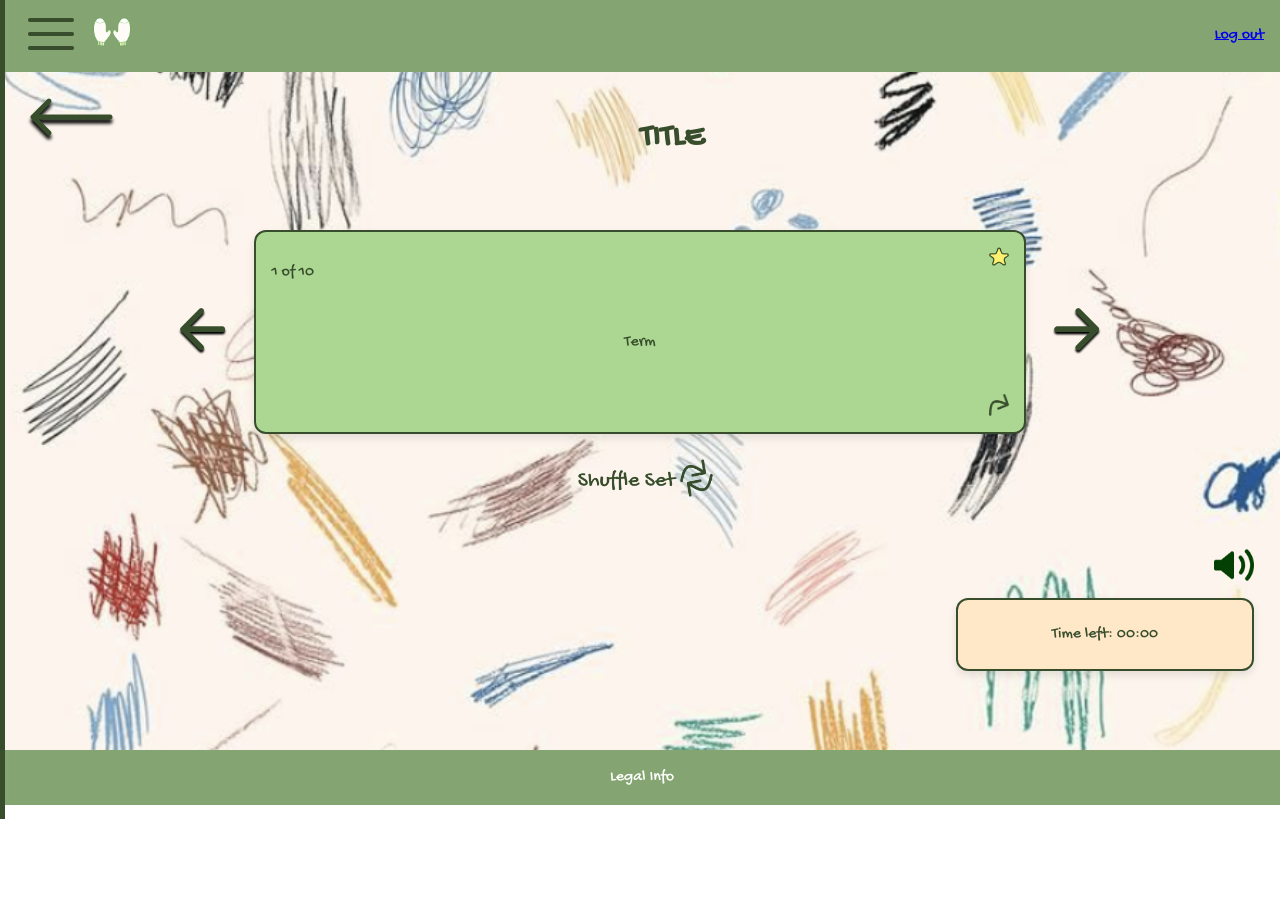
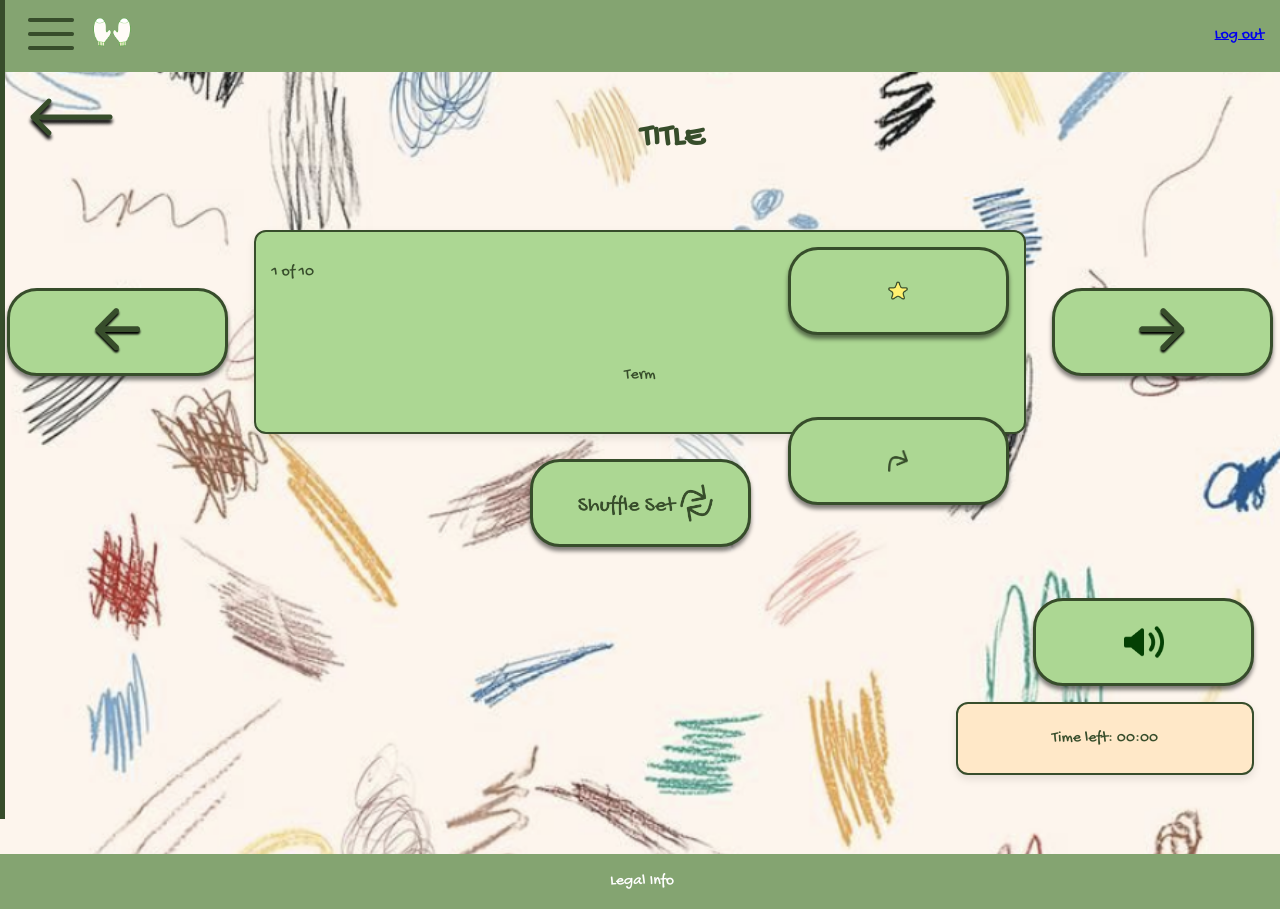
Before and after one commit to rin-bell4772/mttn, a Next.js app in the folder mttn/: page /flashcardSet in a window 1280 px wide. Before the commit the page ends 805 px from the top, so only its background shows below. Built offline with nearby package versions, Linux system fonts and the light colour scheme; a web font is replaced by a local one.

Commit message:
made buttons
for flashcard stuff

```diff
--- a/mttn/src/app/components/AddFlashcard.module.css
+++ b/mttn/src/app/components/AddFlashcard.module.css
@@ -25,3 +25,19 @@
     margin: 2%;
     width: 98%;
 }
+
+.button{
+    width: 100%;
+    height: 100%;
+    background-color: #acd79300;
+    border: #374d2b00;
+    border-radius: 30px;
+    box-shadow: 0px 0px 0px;
+    color: #364d2a;
+    transition: background-color 0.3s;
+    position: relative;
+}
+
+.button:hover {
+    background-color: #4caf4f00;
+  }
--- a/mttn/src/app/components/AddFlashcard.tsx
+++ b/mttn/src/app/components/AddFlashcard.tsx
@@ -3,6 +3,7 @@ import React from 'react';
 import Image from 'next/image';
 import styles from './AddFlashcard.module.css';
 import add_icon from '../images/add_icon.png';
+import Button from './Button';
 
 export default function AddStudySet() {
     return (
@@ -27,8 +28,10 @@ export default function AddStudySet() {
                 type="url"
                 placeholder="Image URL"
             />
+            <Button className={styles.button}>
+                <Image src={add_icon} alt="Add Icon"/>
+            </Button>
 
-            <Image src={add_icon} alt="Add Icon"/>
         </div>
     );
 }
--- a/mttn/src/app/createNewSet/flashcard.tsx
+++ b/mttn/src/app/createNewSet/flashcard.tsx
@@ -2,7 +2,7 @@ import Card from '../components/Card';
 import styles from './Flashcard.module.css';
 import AddStudySet from '../components/AddStudySet';
 import Image from 'next/image';
-
+import Button from '../components/Button';
 
 type FlashcardProps = {
     flashcard: {
@@ -19,12 +19,15 @@ export default function Flashcard({flashcard}: FlashcardProps) {
             <div className={styles.cardCSS}>
                 <p>{flashcard.term}</p>
                 <p>{flashcard.definition}</p>
+
                     <Image
                         src={flashcard.image}
                         alt={flashcard.term}
                         width={100} height={100}
                         priority
                     />
+
+
             </div>
         </Card>
 
--- a/mttn/src/app/flashcardSet/flashcardSet.module.css
+++ b/mttn/src/app/flashcardSet/flashcardSet.module.css
@@ -53,6 +53,23 @@
     justify-content: flex-end;
     margin: 2%;
 }
+
+.button{
+    width: auto;
+    height: auto;
+    background-color: #acd79300;
+    border: #374d2b00;
+    border-radius: 30px;
+    box-shadow: 0px 0px 0px;
+    color: #364d2a;
+    transition: background-color 0.3s;
+    position: relative;
+}
+
+.button:hover {
+    background-color: #4caf4f00;
+  }
+
 /*
 .card {
     width: 60%;
--- a/mttn/src/app/flashcardSet/flashcardSet.tsx
+++ b/mttn/src/app/flashcardSet/flashcardSet.tsx
@@ -8,6 +8,7 @@ import star from '../images/star.png';
 import speaker from '../images/speaker.png';
 import shuffleSet from '../images/shuffleSet.png';
 import Link from 'next/link';
+import Button from '../components/Button';
 
 export default function FlashcardSet() {
     return (
@@ -21,30 +22,48 @@ export default function FlashcardSet() {
             </div>
 
            <div className={styles.mainCard}>
+                <Button className={styles.button}>
                     <Image src={leftArrow} alt={"left arrow"} width={50}/>
+                </Button>
+
                 <div className={styles.card}>
                     <div className={styles.upper}>
                         <p>1 of 10</p>
+                        <Button className={styles.button}>
                             <Image src={star} alt={"star"} width={20}/>
+                        </Button>
+
                     </div>
                     <div className={styles.termDef}>
                         <p>Term</p>
                     </div>
                     <div className={styles.turnArrow}>
+                        <Button className={styles.button}>
                             <Image src={flipArrow} alt={"flip"} width={20}/>
+                        </Button>
+
                     </div>
 
                 </div>
+                <Button className={styles.button}>
                     <Image src={rightArrow} alt={"right arrow"} width={50}/>
+                </Button>
+
 
            </div>
 
            <div className={styles.shuffling}>
+                <Button className={styles.button}>
                     <Image src={shuffleSet} alt={"shuffle"} width={150}/>
+                </Button>
+
             </div>
 
             <div className={styles.bottom}>
+                <Button className={styles.button}>
                     <Image src={speaker} alt={"sound"} width={40}/>
+                </Button>
+
                 <p className={styles.time}>Time left: 00:00</p>
             </div>
          </div>
```
Also changed, not shown: 1 other file (tests, documents, lock files or other folders). Lines whose indentation alone changed are shown as unchanged.
